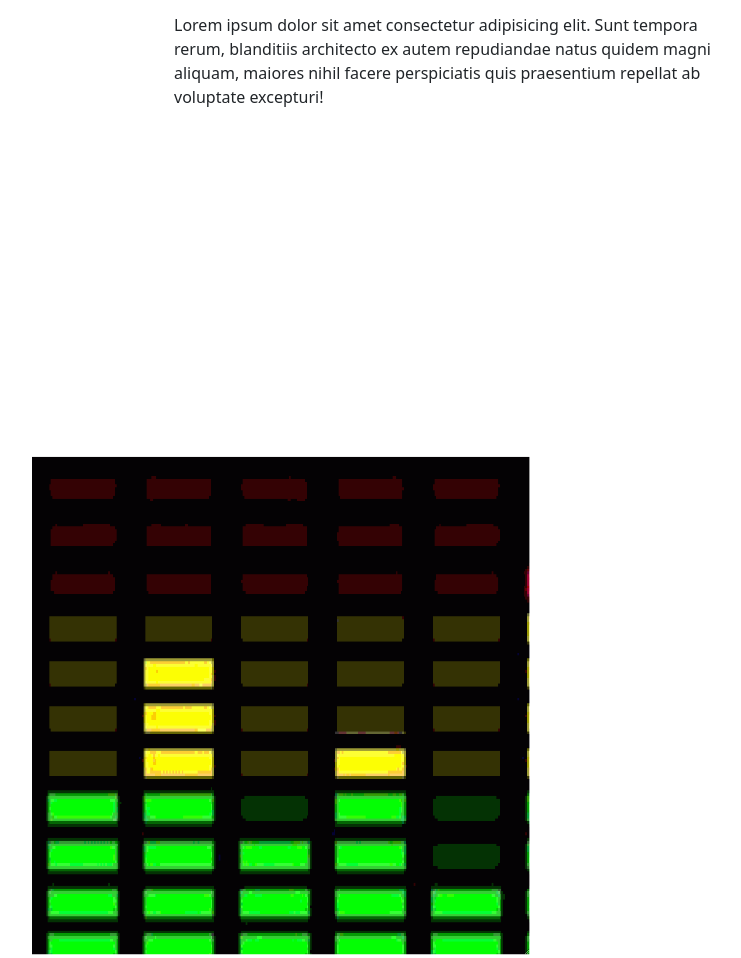
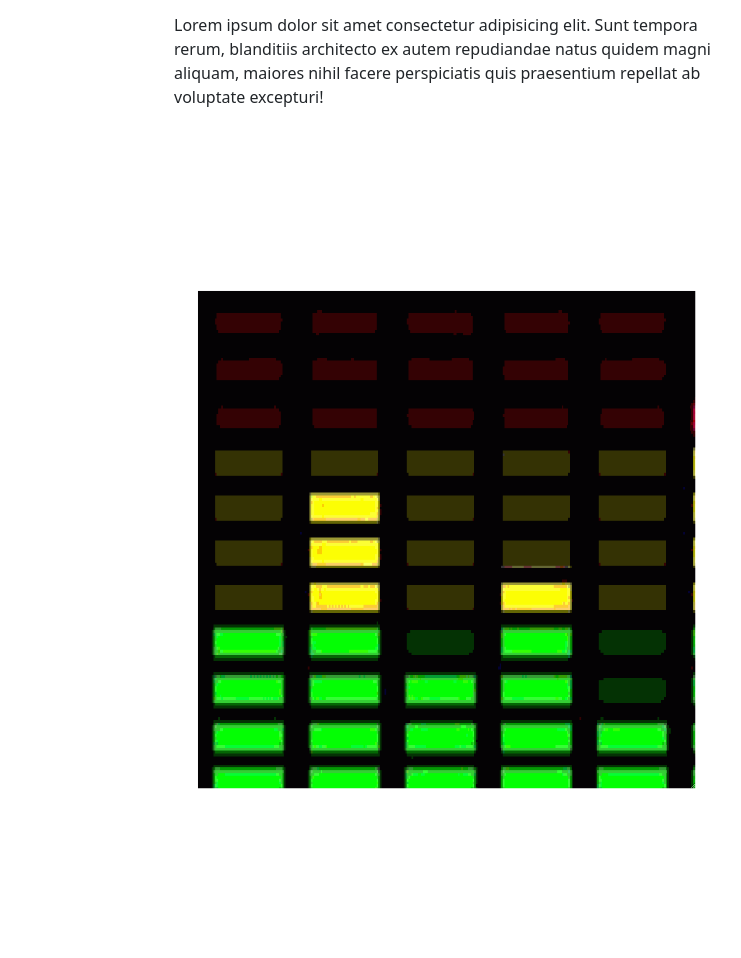
Before and after one commit to afro-architect/08-bootstrap-template, a plain HTML site: page index.html in a window 1280 px wide. Shown: the part 8317-9275 px from the top of the page, without its empty margins (193-934 px from the left). Drawn offline with Linux system fonts and the light colour scheme.

Commit message:
Update index.html

```diff
--- a/index.html
+++ b/index.html
@@ -61,7 +61,7 @@
             resize: both;
             max-width: 100%; /* This makes it so if the device is under 600px, it will resize to be the width of the screen and it will not overflow */
   transform: scale(0.6); /* Adjust the scale factor as needed */
-  transform-origin: bottom left; /* Keeps the iframe positioned from the top left */
+  transform-origin: center; /* Keeps the iframe positioned from the top left */
   overflow: hidden; /* Optional: Hides any content that exceeds the iframe size */
 
             }
```
